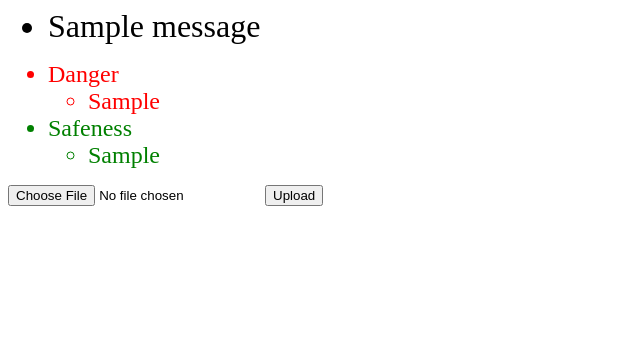
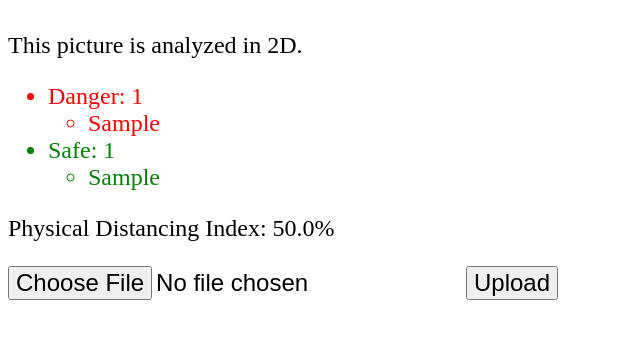
Before and after one commit to servicehubgh/socialdynamicscode, a Flask app: template templates/file_upload_form.html in a window 1280 px wide. Shown: the top 339 px of the page, without its empty margins (0-640 px from the left). Run offline with Flask 2, Linux system fonts and the light colour scheme; the template is opened without the code that fills it: most values are stand-ins (such as "Sample title", 1, 10 or a date in 2020); one stand-in notice (Sample message) is shown; parts of the project's set-up code (start-up, migrations or seed data) failed here and were passed over; some libraries are stand-ins or nearby versions.

Commit message:
Modify Template

```diff
--- a/app.py
+++ b/app.py
@@ -34,18 +34,18 @@ def success():
                 return redirect(request.url)
             file = request.files['file']
             if file.filename == '':
-                flash('No image selected for uploading')
-                return redirect(request.url)
+                message = 'Click on Choose File button to select picture before uploading'
+                return render_template('file_upload_form.html', messages=message, filename=None, data=None)
             file_path = os.path.join(INPUT_DIR, secure_filename(file.filename))
             file.save(file_path)
 
             filename, result_info = social_estimator.process_one_frame(frame_path=file_path)
 
-            flash('Image successfully uploaded and Estimated')
-            return render_template('file_upload_form.html', filename=filename, data=result_info)
+            message = 'Image successfully uploaded and Estimated'
+            return render_template('file_upload_form.html', messages=message, filename=filename, data=result_info)
     except Exception as e:
         log_print(info_str=e)
-        return render_template('file_upload_form.html', filename=None, data=e)
+        return render_template('file_upload_form.html', messages=e, filename=None, data=None)
 
 
 @app.route('/display/<filename>')
--- a/templates/file_upload_form.html
+++ b/templates/file_upload_form.html
@@ -4,32 +4,28 @@
     </head>
 <body>
     <p>
-        {% with messages = get_flashed_messages() %}
-          {% if messages %}
-            <ul class=flashes>
-            {% for message in messages %}
-              <li style="font-size: xx-large">{{ message }}</li>
-            {% endfor %}
-            </ul>
-          {% endif %}
-        {% endwith %}
+      {% if messages %}
+          <p style="font-size: xx-large">{{ messages }}</p>
+      {% endif %}
     </p>
+    <img id = "image">
     {% if filename %}
-	<div>
+    <div>
 		<img src="{{ url_for('display_image', filename=filename) }}">
 	</div>
     {% endif %}
     {% if data %}
 	<div>
+        <p style="font-size: x-large">This picture is analyzed in 2D.</p>
         <ul >
-            <li style="font-size: x-large; color: red">Danger
+            <li style="font-size: x-large; color: red">Danger: {{ data["danger"]|length }}
                 {% for danger_info in data["danger"] %}
                     <ul>
                         <li style="color: red">{{ danger_info }}</li>
                     </ul>
                 {% endfor %}
             </li>
-            <li style="font-size: x-large; color: green">Safeness
+            <li style="font-size: x-large; color: green">Safe: {{ data["safe"]|length }}
                 {% for safe_info in data["safe"] %}
                     <ul >
                         <li style="color: green">{{ safe_info }}</li>
@@ -37,11 +33,25 @@
                 {% endfor %}
             </li>
         </ul>
+        <p style="font-size: x-large">Physical Distancing Index: {{ data["safe"]|length / (data["safe"]|length + data["danger"]|length) * 100 }}%</p>
     </div>
     {% endif %}
     <form action = "/upload" method = "post" enctype="multipart/form-data">
-        <input type="file" name="file" />
-        <input type = "submit" value="Upload">
+        <input type="file" name="file" style="font-size: x-large" id="files"/>
+        <input type = "submit" value="Upload" style="font-size: x-large">
     </form>
 </body>
+<script>
+    document.getElementById("files").onchange = function () {
+        const reader = new FileReader();
+
+        reader.onload = function (e) {
+        // get loaded data and render thumbnail.
+        document.getElementById("image").src = e.target.result;
+    };
+
+    // read the image file as a data URL.
+    reader.readAsDataURL(this.files[0]);
+};
+</script>
 </html>
```
